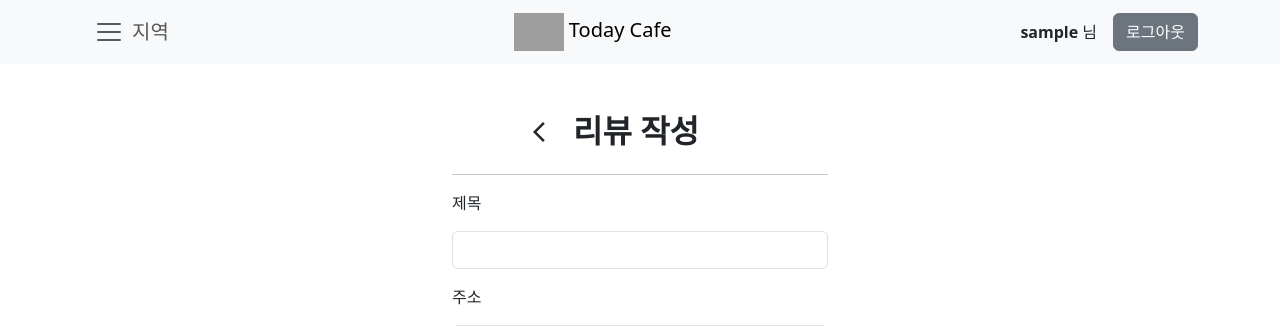
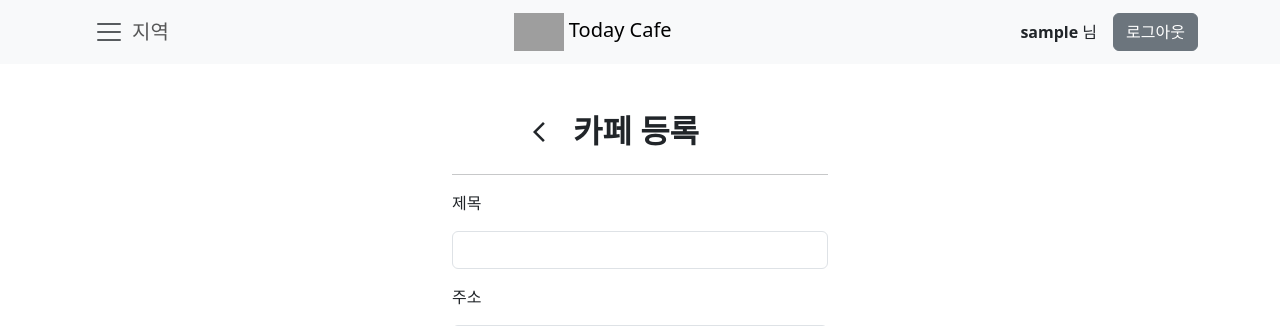
Before and after one commit to JeonggonCho/Today-Cafe, a Django app: page /posts/create/ in a window 1280 px wide. Shown: the top 326 px of the page. Run offline with Django 3.2, Linux system fonts and the light colour scheme; the visitor is signed in with stand-in values (Sample User, id 1); grey boxes are pictures that could not be loaded.

Commit message:
Docs posts/create.html by jeonggon

```diff
--- a/posts/templates/posts/create.html
+++ b/posts/templates/posts/create.html
@@ -16,7 +16,7 @@
           arrow_back_ios
         </span>
       </a>
-      <h2><strong>리뷰 작성</strong></h2>
+      <h2><strong>카페 등록</strong></h2>
     </div>
     <hr>
     <form action="{% url 'posts:create'%}" method="POST" enctype='multipart/form-data'>
```
